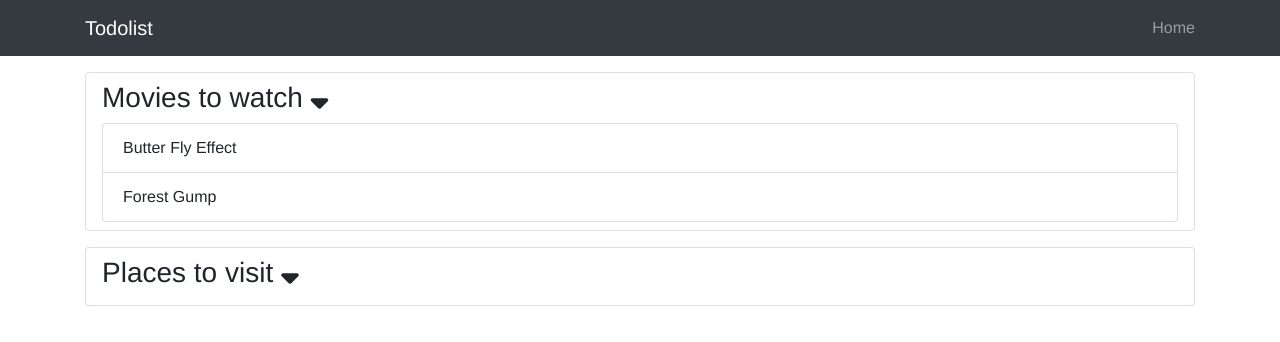
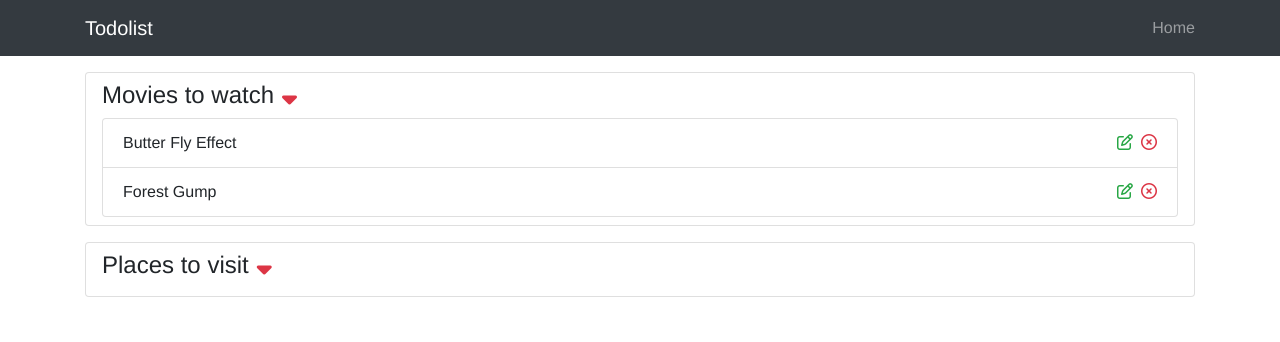
Before and after one commit to phondani0/todolist, a React (Create React App) app: page / in a window 1280 px wide. Both pictures are taken after a click on the icon 315 px from the left and 97 px from the top of the page. Shown: the top 342 px of the page. Built offline with nearby package versions, Linux system fonts and the light colour scheme.

Commit message:
delete todo

```diff
--- a/public/index.html
+++ b/public/index.html
@@ -13,9 +13,9 @@
 </head>
 
 <body>
+  <script src="https://kit.fontawesome.com/1d0e1ad29d.js"></script>
   <noscript>You need to enable JavaScript to run this app.</noscript>
   <div id="root"></div>
-  <script src="https://kit.fontawesome.com/1d0e1ad29d.js"></script>
 </body>
 
 </html>
--- a/src/components/Lists.js
+++ b/src/components/Lists.js
@@ -5,7 +5,6 @@ import PropType from 'prop-types';
 class Lists extends Component {
     constructor(props) {
         super(props);
-        this.toggleOnClick = this.toggleOnClick.bind(this);
 
         //State
         this.state = {
@@ -40,30 +39,39 @@ class Lists extends Component {
                 }]
             }]
         }
+        // Binding this
+        this.toggleOnClick = this.toggleOnClick.bind(this);
+        this.deleteTodoItem = this.deleteTodoItem.bind(this);
     }
 
     toggleOnClick(id) {
         let preState;
-        console.log(id);
         preState = this.state.lists.map((list) => {
             if (list.id === id) {
                 list.showTodos = !list.showTodos;
             }
             return list;
         });
-        console.log(preState);
         this.setState({ lists: preState });
+    }
+
+    deleteTodoItem(listId, todoId) {
+        let newState = this.state.lists.map(list => {
+            list.todos = list.todos.filter(todo => todo.id !== todoId || listId !== list.id ? todo : null);
+            return list;
+        });
+        this.setState({ lists: newState });
     }
 
     render() {
         return this.state.lists.map((list) => {
             return (
                 <div key={list.id} className="card px-3 py-2 mb-3">
-                    <h3>{list.title}
-                        <i className="fa fa-sort-down pl-2" onClick={() => this.toggleOnClick(list.id)}></i>
-                    </h3>
+                    <h4>{list.title}
+                        <i className="fa fa-sort-down pl-2 text-danger" onClick={() => this.toggleOnClick(list.id)} style={{ cursor: "pointer" }}></i>
+                    </h4>
                     <ul className="list-group list-unstyled">
-                        {list.showTodos ? <Todos todos={list.todos} /> : null}
+                        {list.showTodos ? <Todos todos={list.todos} deleteClickHandler={todoId => this.deleteTodoItem(list.id, todoId)} /> : null}
                     </ul>
                 </div>
             );
--- a/src/components/TodoItem.js
+++ b/src/components/TodoItem.js
@@ -3,7 +3,15 @@ import propTypes from 'prop-types';
 
 class TodoItem extends Component {
     render() {
-        return <li className="list-group-item">{this.props.title}</li>;
+        return (
+            <li className="list-group-item">
+                {this.props.title}
+                <div className="float-right">
+                    <i className="far fa-edit text-success px-2" style={{ cursor: "pointer" }}></i>
+                    <i className="far fa-times-circle text-danger" style={{ cursor: "pointer" }} onClick={this.props.onDeleteClicked}></i>
+                </div>
+            </li>
+        );
     }
 }
 // PropTypes
--- a/src/components/Todos.js
+++ b/src/components/Todos.js
@@ -4,7 +4,7 @@ import propTypes from 'prop-types';
 
 class Todos extends Component {
     render() {
-        return this.props.todos.map(todo => < TodoItem key={todo.id} title={todo.title} completed={todo.completed} />);
+        return this.props.todos.map(todo => < TodoItem key={todo.id} title={todo.title} completed={todo.completed} onDeleteClicked={() => this.props.deleteClickHandler(todo.id)} />);
     }
 }
 
```
